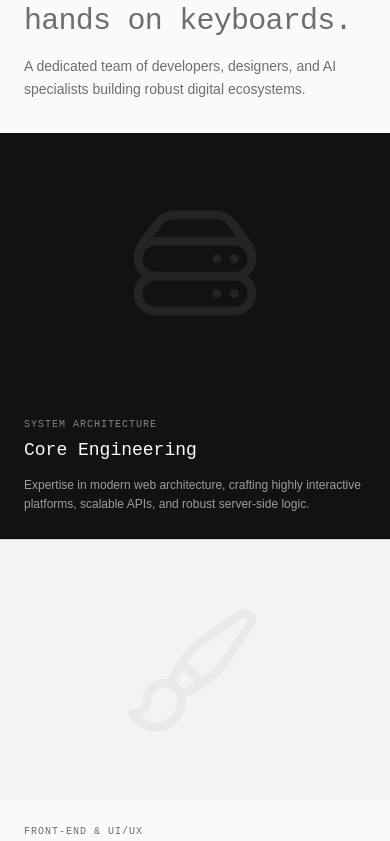
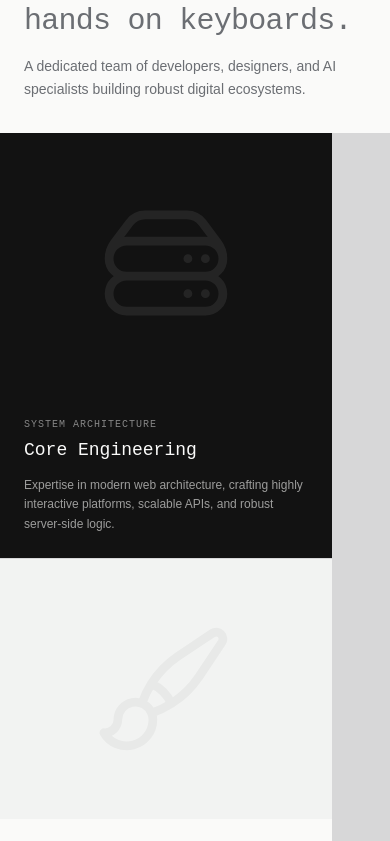
Before and after one commit to studiosatuakun-max/studiosatuakun, a Next.js app: page /home in a window 390 px wide. Shown: the part 6203-7044 px from the top of the page. Built offline with nearby package versions, Linux system fonts and the light colour scheme.

Commit message:
feat: make team bento grid swipeable on mobile

```diff
--- a/src/app/home/components/TeamBento.tsx
+++ b/src/app/home/components/TeamBento.tsx
@@ -113,7 +113,7 @@ export default function TeamBento() {
         </p>
       </div>
 
-      <div className="bento-grid grid grid-cols-2 md:grid-cols-4">
+      <div className="bento-grid flex overflow-x-auto snap-x snap-mandatory md:grid md:grid-cols-4 [&::-webkit-scrollbar]:hidden [-ms-overflow-style:none] [scrollbar-width:none]">
         {team.map((member, idx) => (
           <div
             key={member.id}
@@ -126,6 +126,7 @@ export default function TeamBento() {
               ${member.dark ? 'bento-tile-dark' : ''}
               ${member.span}
               ${visible[idx] ? '' : 'hidden-tile'}
+              w-[85vw] md:w-auto shrink-0 snap-start
             `}
           >
             <TeamTile member={member} />
```
